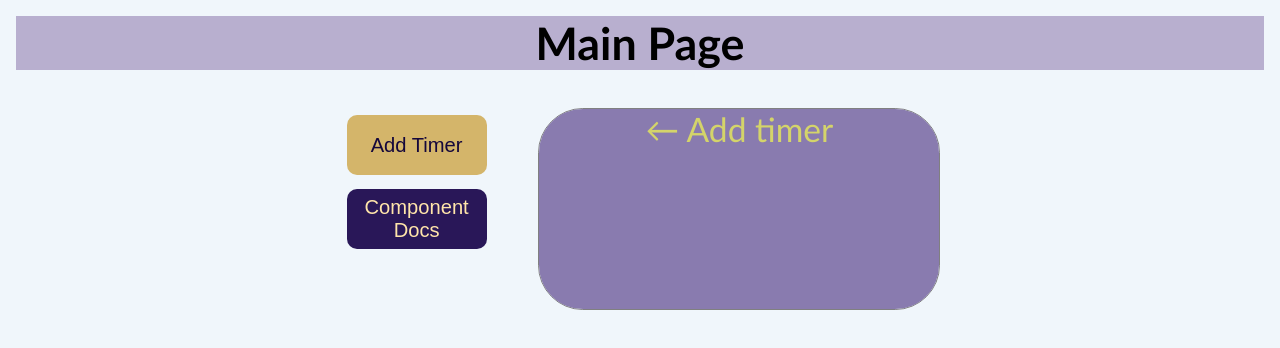
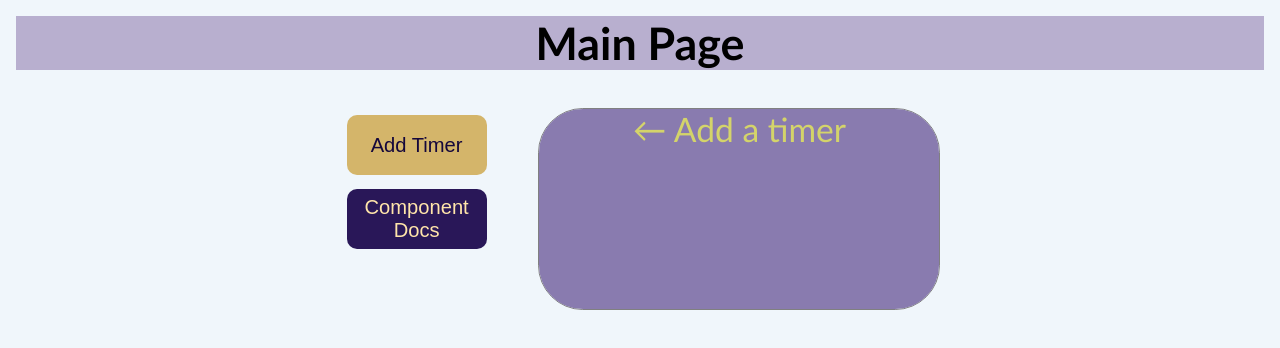
Before and after one commit to prof-tejera/assignment-3-karendolan, a React (Create React App) app: page / in a window 1280 px wide. Shown: the top 348 px of the page. Built offline with nearby package versions, Linux system fonts and the light colour scheme.

Commit message:
fix text

```diff
--- a/src/views/WorkQueueView.js
+++ b/src/views/WorkQueueView.js
@@ -126,7 +126,7 @@ function WorkQueueView() {
     activeBlock = (
       <Timer>
         <TimerInstruction>
-          &larr; Add timer
+          &larr; Add a timer
         </TimerInstruction>
       </Timer>
     );
```
